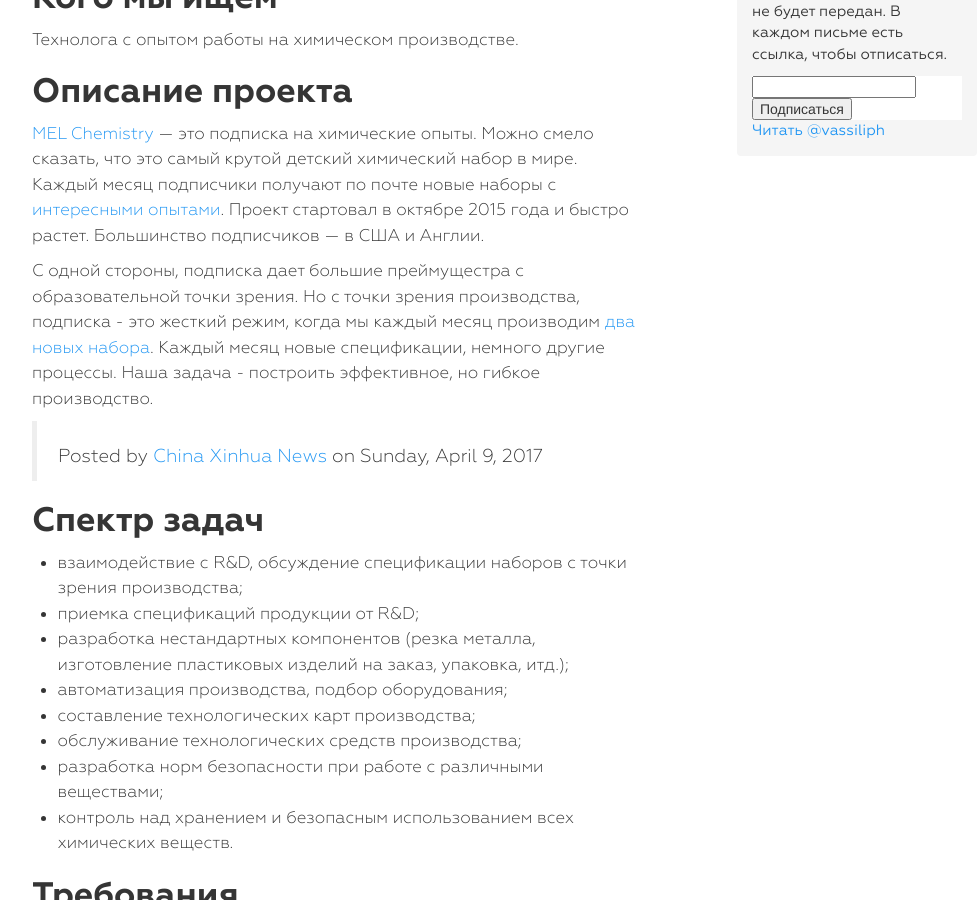
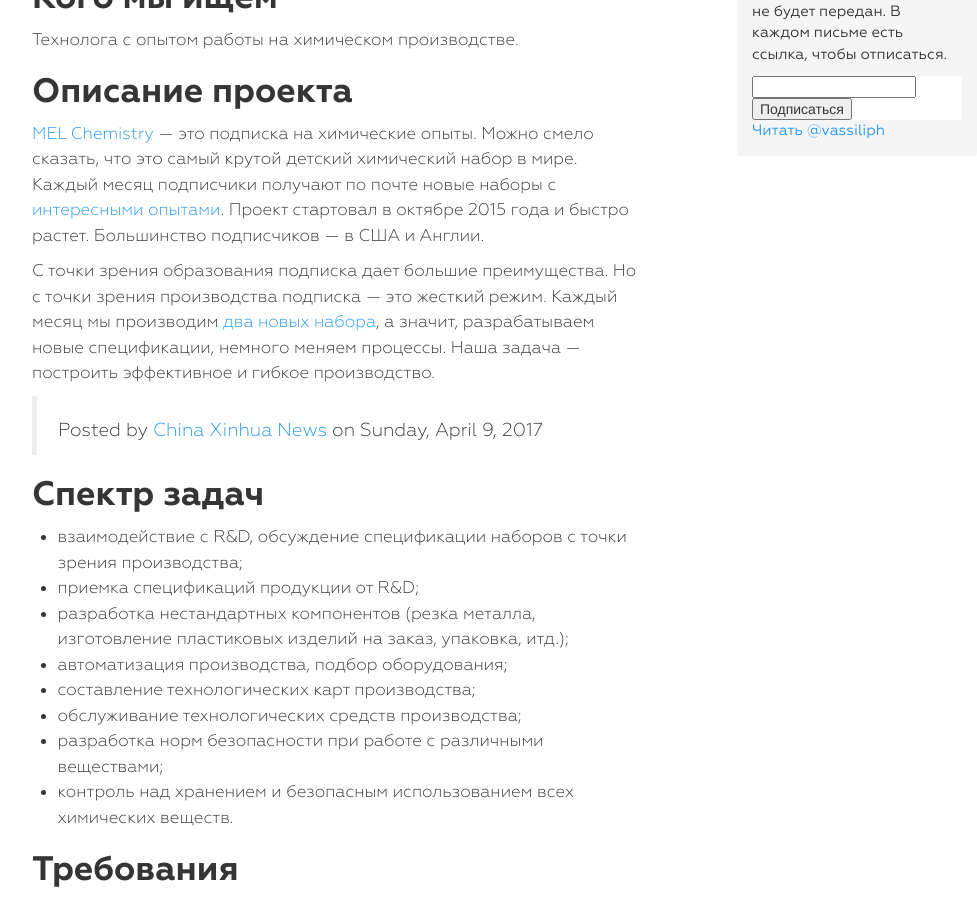
Before and after one commit to MELScience/blog.melscience.com, a Jekyll site: the page built from ru/2017-04-12-technologist.md, in a window 1280 px wide and 900 px high, scrolled down 555 px. Shown: the whole window, without its empty margins (143-1120 px from the left). Built offline with Jekyll 4.4.1, drawn with Linux system fonts in a browser that asks for light colours; nearby versions of some CDN libraries; comment, search, counter and statistics services are not loaded.

Commit message:
Small update

```diff
--- a/ru/2017-04-12-technologist.md
+++ b/ru/2017-04-12-technologist.md
@@ -23,7 +23,7 @@ publish-status: published
 
 <a href="https://melscience.com/">MEL Chemistry</a> — это подписка на химические опыты. Можно смело сказать, что это самый крутой детский химический набор в мире. Каждый месяц подписчики получают по почте новые наборы с <a href="https://melscience.com/ru/experiments/">интересными опытами</a>. Проект стартовал в октябре 2015 года и быстро растет. Большинство подписчиков — в США и Англии.
 
-С одной стороны, подписка дает большие преймущестра с образовательной точки зрения. Но с точки зрения производства, подписка - это жесткий режим, когда мы каждый месяц производим <a href="https://melscience.com/ru/chemistry-sets/">два новых набора</a>. Каждый месяц новые спецификации, немного другие процессы. Наша задача - построить эффективное, но гибкое производство.
+С точки зрения образования подписка дает большие преимущества. Но с точки зрения производства подписка — это жесткий режим. Каждый месяц мы производим <a href="https://melscience.com/ru/chemistry-sets/">два новых набора</a>, а значит, разрабатываем новые спецификации, немного меняем процессы. Наша задача — построить эффективное и гибкое производство.
 
 <div id="fb-root"></div>
 <script>(function(d, s, id) {
```
